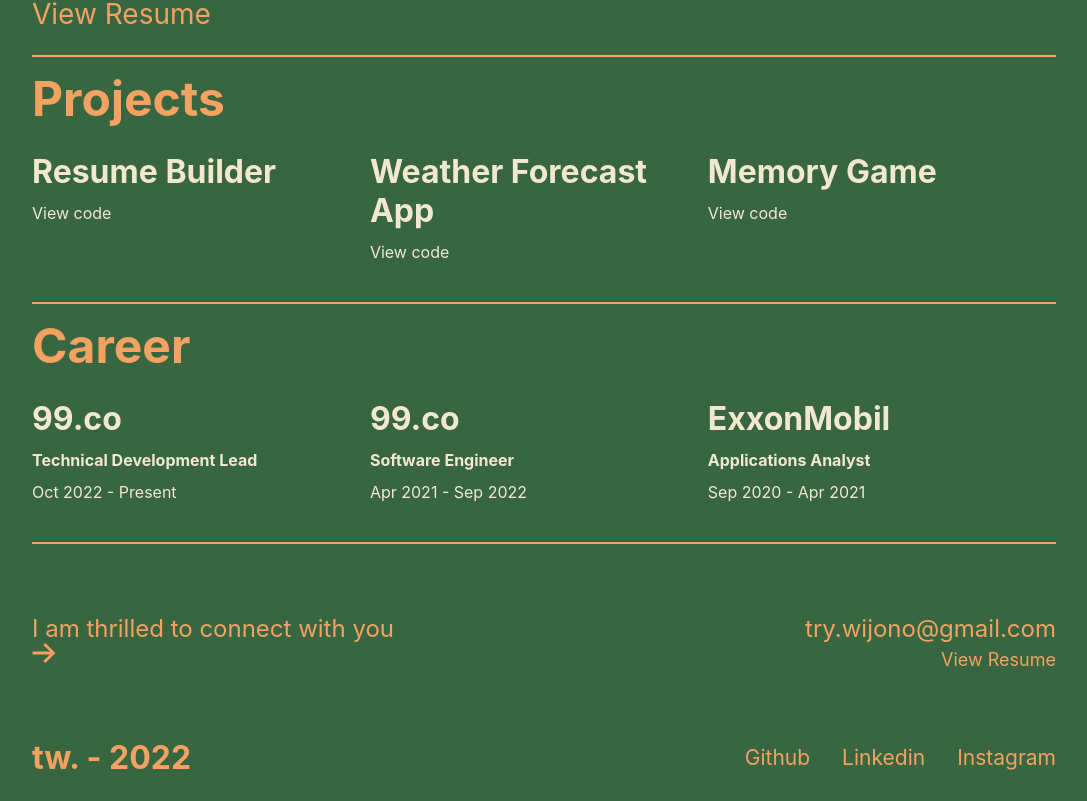
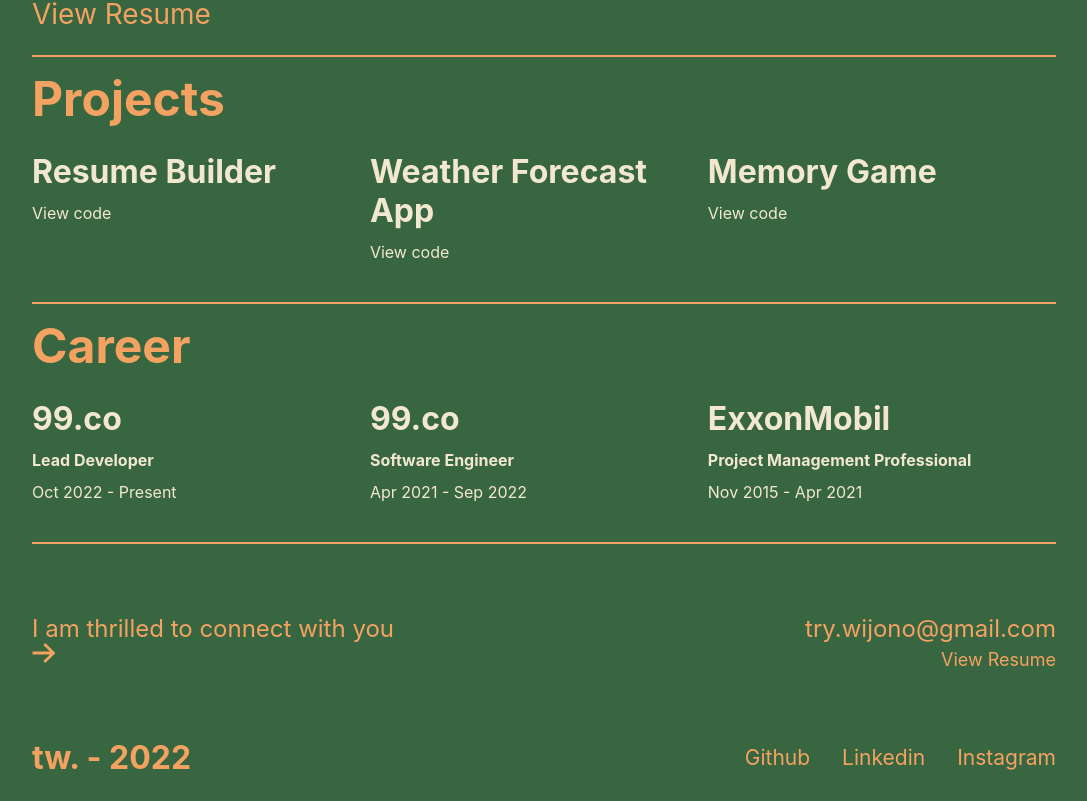
Before and after one commit to mister-lepak/tw-web, a Next.js app: page / in a window 1280 px wide. Shown: the part 564-1365 px from the top of the page, without its empty margins (96-1183 px from the left). Built offline with nearby package versions, Linux system fonts and the light colour scheme.

Commit message:
update career description

```diff
--- a/pages/index.js
+++ b/pages/index.js
@@ -18,7 +18,7 @@ const CATEGORY_INFO = {
       {
         title: "99.co",
         titleUrl: "https://99.co",
-        description: "Technical Development Lead",
+        description: "Lead Developer",
         subDescription: "Oct 2022 - Present",
       },
       {
@@ -30,8 +30,8 @@ const CATEGORY_INFO = {
       {
         title: "ExxonMobil",
         titleUrl: "https://corporate.exxonmobil.com/",
-        description: "Applications Analyst",
-        subDescription: "Sep 2020 - Apr 2021",
+        description: "Project Management Professional",
+        subDescription: "Nov 2015 - Apr 2021",
       },
     ],
   },
```
